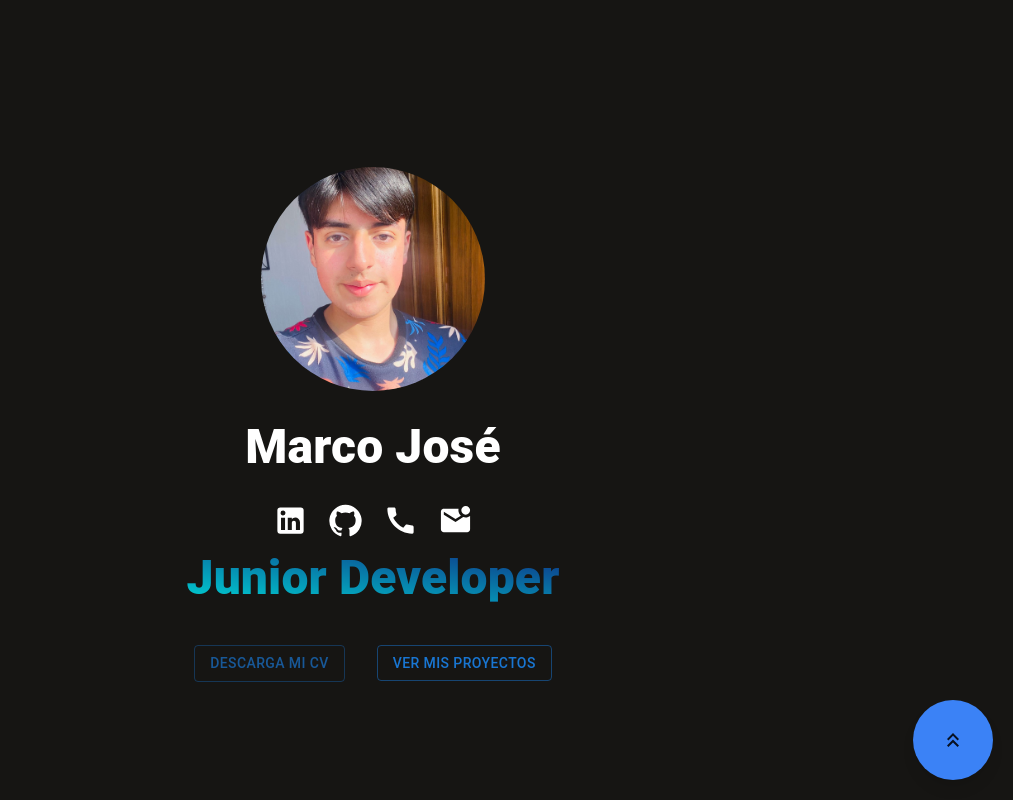
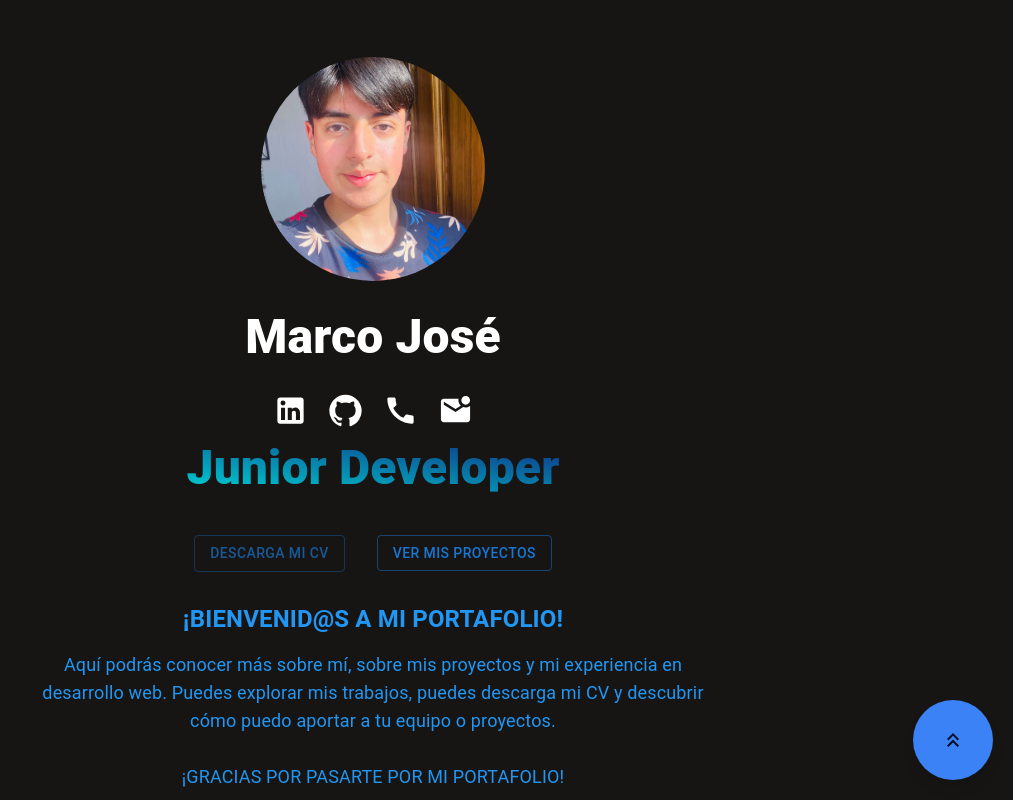
Before and after one commit to MarcoMJ2023060/Mi_Portafolio_Web, a React (Vite) app: page / in a window 1280 px wide. Shown: the top 800 px of the page, without its empty margins (267-1280 px from the left). Built offline with nearby package versions, Linux system fonts and the light colour scheme.

Commit message:
PORTAFOLIO WEB:Seccion de bienvenida basica

```diff
--- a/src/pages/homePage.jsx
+++ b/src/pages/homePage.jsx
@@ -149,6 +149,21 @@ const HomePage = () => {
               </Button>
             </a>
           </div>
+          <div className="w-full flex justify-center mt-8">
+            <section className="max-w-2xl w-full text-center">
+              <h2 className="text-2xl font-bold mb-4" style={{ color: "#2196f3" }}>
+                ¡BIENVENID@S A MI PORTAFOLIO!
+              </h2>
+              <p className="text-lg" style={{ color: "#2196f3" }}>
+                Aquí podrás conocer más sobre mí, sobre mis proyectos y mi experiencia en
+                desarrollo web.  Puedes explorar mis trabajos, puedes descarga mi CV y
+                descubrir cómo puedo aportar a tu equipo o proyectos.
+                <br />
+                <br />
+                ¡GRACIAS POR PASARTE POR MI PORTAFOLIO!
+              </p>
+            </section>
+          </div>
         </div>
       </div>
       {showButton && (
```
